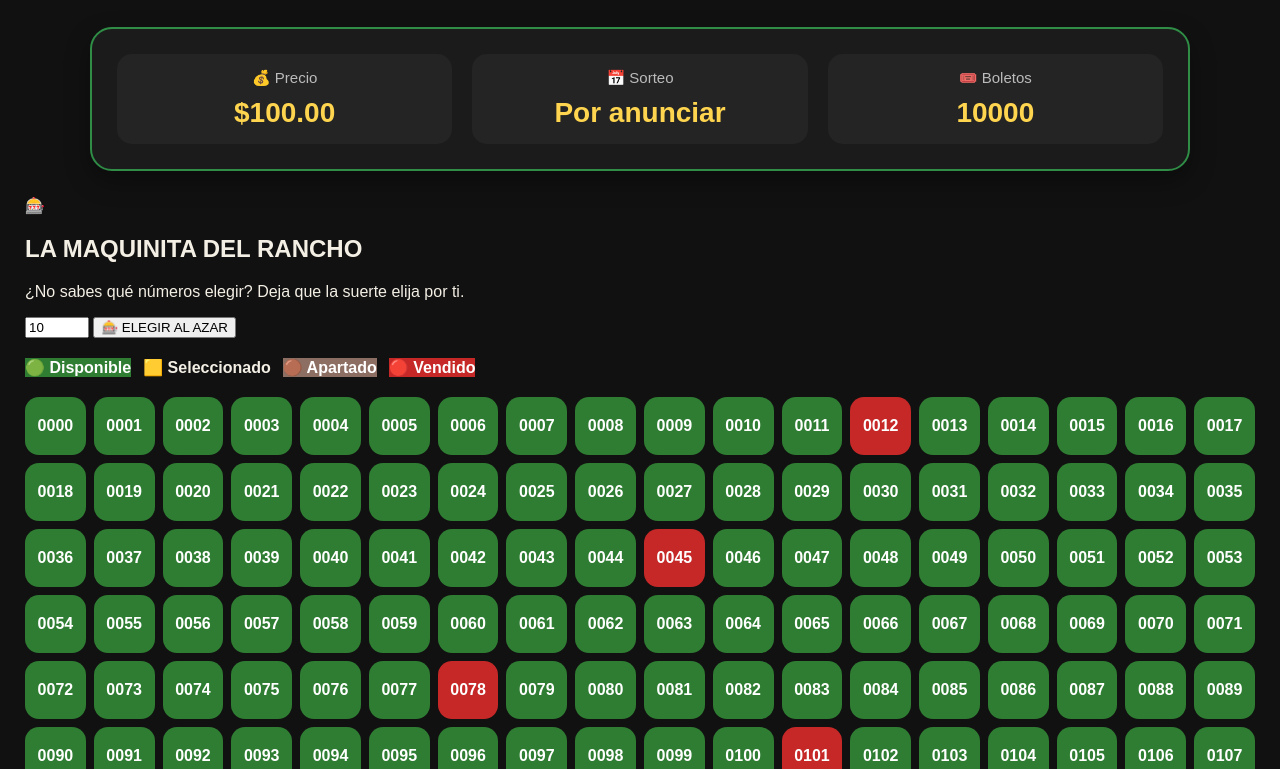
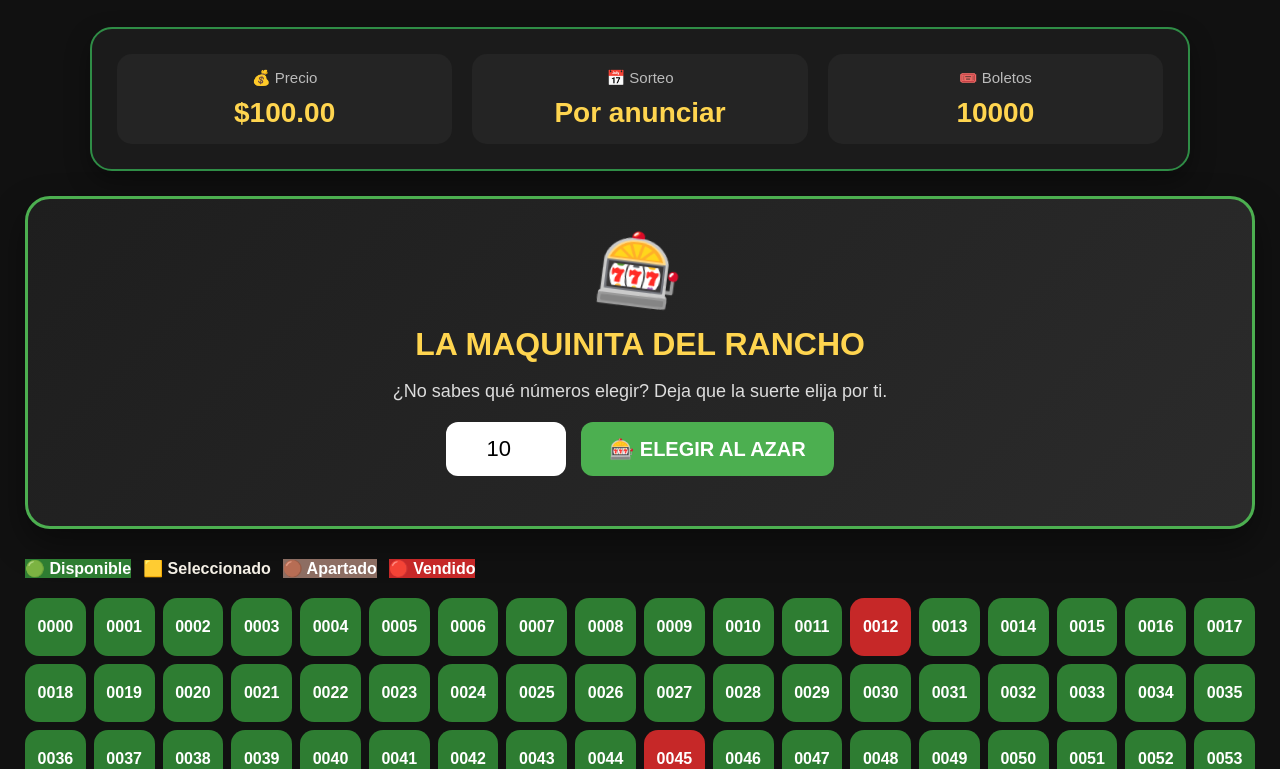
Before and after one commit to Admin1pablo/rifas-entre-amigos-, a Flask app: page /rifa/1 in a window 1280 px wide. Shown: the part 225-994 px from the top of the page. Run offline with Flask 3, Linux system fonts and the light colour scheme; data comes from the database, SQL or seed files in the repository.

Commit message:
Add styles for lucky machine component

```diff
--- a/static/raffle.css
+++ b/static/raffle.css
@@ -336,3 +336,138 @@ min-width:100%;
 }
 
 }
+/*======================================
+        MAQUINITA DEL RANCHO
+======================================*/
+
+.lucky-machine{
+
+    background:linear-gradient(135deg,#1e1e1e,#2b2b2b);
+
+    border:3px solid #4caf50;
+
+    border-radius:25px;
+
+    padding:30px;
+
+    margin-bottom:30px;
+
+    box-shadow:0 15px 35px rgba(0,0,0,.40);
+
+    text-align:center;
+
+}
+
+.machine-icon{
+
+    font-size:70px;
+
+    animation:slot 2s infinite;
+
+}
+
+@keyframes slot{
+
+    0%{transform:rotate(0deg);}
+
+    20%{transform:rotate(-12deg);}
+
+    40%{transform:rotate(12deg);}
+
+    60%{transform:rotate(-8deg);}
+
+    80%{transform:rotate(8deg);}
+
+    100%{transform:rotate(0deg);}
+
+}
+
+.machine-content h2{
+
+    color:#FFD54F;
+
+    font-size:32px;
+
+    margin:15px 0;
+
+}
+
+.machine-content p{
+
+    color:#ddd;
+
+    font-size:18px;
+
+}
+
+.machine-controls{
+
+    display:flex;
+
+    justify-content:center;
+
+    gap:15px;
+
+    margin-top:20px;
+
+    flex-wrap:wrap;
+
+}
+
+.machine-controls input{
+
+    width:120px;
+
+    text-align:center;
+
+    font-size:22px;
+
+    border-radius:12px;
+
+    border:none;
+
+    padding:12px;
+
+}
+
+.machine-controls button{
+
+    background:#4caf50;
+
+    color:white;
+
+    border:none;
+
+    padding:15px 28px;
+
+    border-radius:12px;
+
+    font-size:20px;
+
+    font-weight:bold;
+
+    cursor:pointer;
+
+    transition:.3s;
+
+}
+
+.machine-controls button:hover{
+
+    background:#66bb6a;
+
+    transform:scale(1.05);
+
+}
+
+.lucky-result{
+
+    margin-top:20px;
+
+    color:#FFD54F;
+
+    font-size:22px;
+
+    font-weight:bold;
+
+}
```
